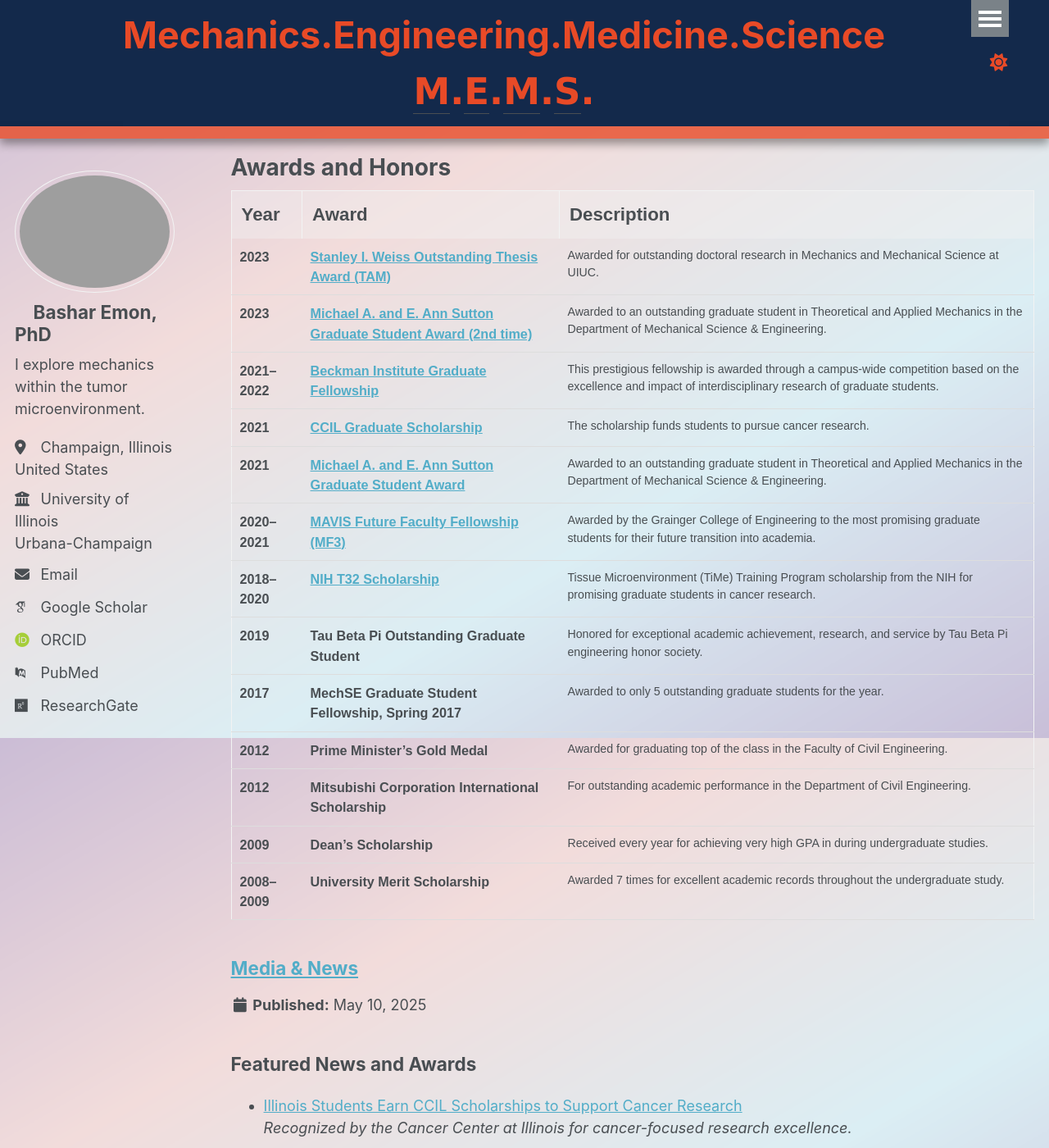
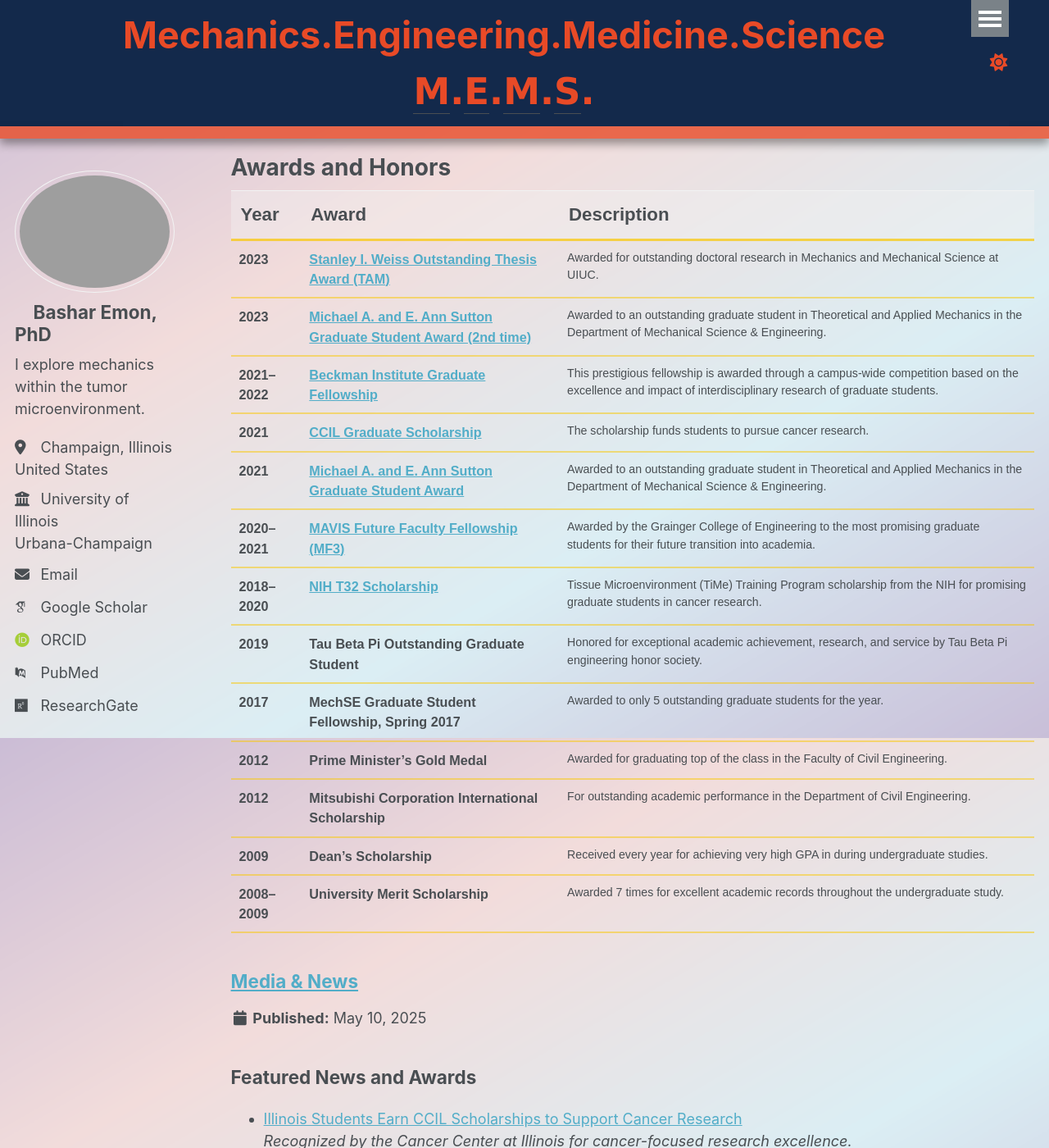
Before and after one commit to BasharEmon/BasharEmon.github.io, a Jekyll site: the page built from _pages/portfolio.html, in a window 1280 px wide and 1400 px high. Shown: the whole window at 82% size. Built offline with Jekyll 4.4.1, drawn with Linux system fonts in a browser that asks for light colours; some web fonts are replaced.

Commit message:
Update portfolio.html

```diff
--- a/_pages/portfolio.html
+++ b/_pages/portfolio.html
@@ -15,6 +15,8 @@ author_profile: true
       width: 100%;
       border-collapse: collapse;
       font-family: Arial, sans-serif;
+      border-left: none;
+      border-right: none;
     }
     th {
       background-color: rgba(242, 242, 242, 0.4);
@@ -23,9 +25,12 @@ author_profile: true
       font-size: 165%;
       font-weight: bold;
       vertical-align: top;
+      border-left: none;
+      border-right: none;
+      border-bottom: 3px solid rgba(250,200,0,.7);
     }
     td {
-      border-bottom: 1px solid #ddd;
+      border-bottom: 2px solid rgba(250,200,0,.5);
       border-left: none;
       border-right: none;
       padding: 10px;
```
